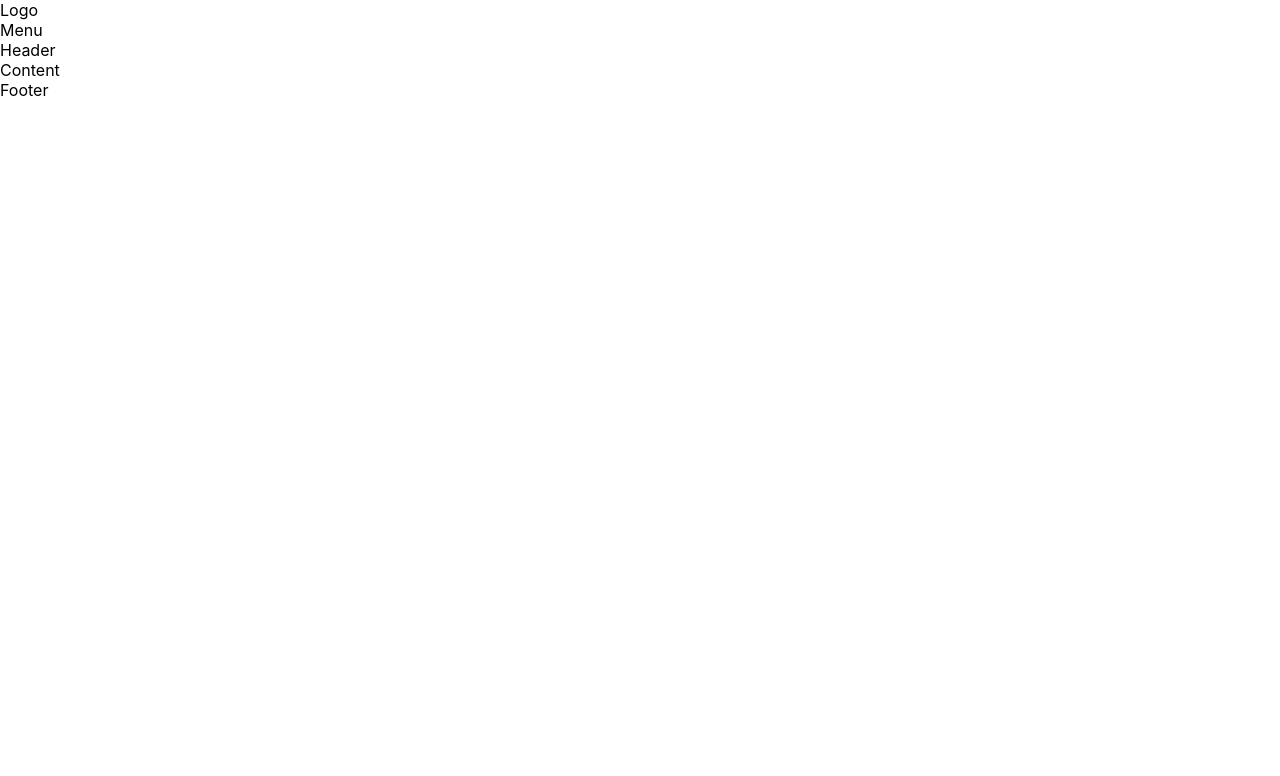
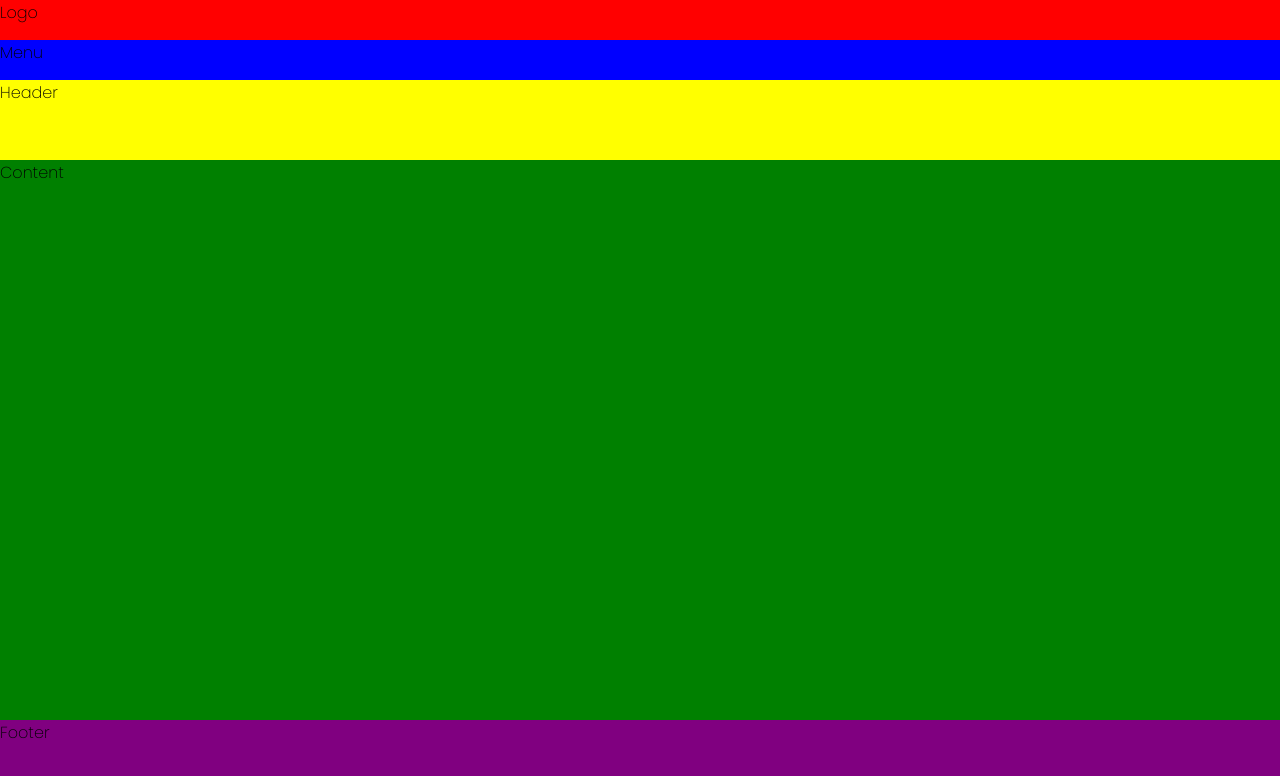
Before and after one commit to cassiorsfreitas/notelist-app-react, a React (Create React App) app in the folder app/: page / in a window 1280 px wide. Shown: the top 776 px of the page. Built offline with nearby package versions, Linux system fonts and the light colour scheme.

Commit message:
added registerServiceWorker file and started grid css

```diff
--- a/app/public/index.html
+++ b/app/public/index.html
@@ -24,20 +24,11 @@
     work correctly both with client-side routing and a non-root public URL.
     Learn how to configure a non-root public URL by running `npm run build`.
   -->
+  <link href="https://fonts.googleapis.com/css2?family=Poppins:wght@200&display=swap" rel="stylesheet">
   <title>Note List - Learning React</title>
 </head>
 <body>
   <noscript>You need to enable JavaScript to run this app.</noscript>
   <div id="root"></div>
-    <!--
-      This HTML file is a template.
-      If you open it directly in the browser, you will see an empty page.
-
-      You can add webfonts, meta tags, or analytics to this file.
-      The build step will place the bundled scripts into the <body> tag.
-
-      To begin the development, run `npm start` or `yarn start`.
-      To create a production bundle, use `npm run build` or `yarn build`.
-    -->
 </body>
 </html>
--- a/app/src/index.css
+++ b/app/src/index.css
@@ -1,4 +1,5 @@
 body {
+  padding: 0;
   margin: 0;
   font-family: -apple-system, BlinkMacSystemFont, 'Segoe UI', 'Roboto', 'Oxygen',
     'Ubuntu', 'Cantarell', 'Fira Sans', 'Droid Sans', 'Helvetica Neue',
--- a/app/src/index.js
+++ b/app/src/index.js
@@ -2,6 +2,7 @@ import React from 'react';
 import ReactDOM from 'react-dom';
 import './index.css';
 import App from './main/App';
+import registerServiceWorker from './registerServiceWorker';
 
 ReactDOM.render(
   <React.StrictMode>
@@ -10,6 +11,4 @@ ReactDOM.render(
   document.getElementById('root')
 );
 
-// If you want to start measuring performance in your app, pass a function
-// to log results (for example: reportWebVitals(console.log))
-// or send to an analytics endpoint. Learn more: https://bit.ly/CRA-vitals
+registerServiceWorker();
--- a/app/src/main/App.css
+++ b/app/src/main/App.css
@@ -0,0 +1,30 @@
+/* Debugger CSS */
+.logo{
+    background-color: red;
+}
+.menu-area{
+    background-color: blue;
+}
+.header{
+    background-color: yellow;
+}
+.content{
+    background-color: green;
+}
+.footer{
+    background-color: purple;
+}
+
+/* Init CSS */
+
+* {
+    font-family: 'Poppins', sans-serif;
+    background-color: #fff;
+}
+
+.app{
+    margin: 0px;
+    display: grid;
+    grid-template-columns: 1fr;
+    grid-template-rows: 5vh 5vh 10vh 70vh 10vh;
+}
--- a/app/src/main/App.jsx
+++ b/app/src/main/App.jsx
@@ -1,3 +1,4 @@
+/* eslint-disable import/no-anonymous-default-export */
 import './App.css'
 import React from 'react'
 
--- /dev/null
+++ b/app/src/registerServiceWorker.js
@@ -0,0 +1,108 @@
+// In production, we register a service worker to serve assets from local cache.
+
+// This lets the app load faster on subsequent visits in production, and gives
+// it offline capabilities. However, it also means that developers (and users)
+// will only see deployed updates on the "N+1" visit to a page, since previously
+// cached resources are updated in the background.
+
+// To learn more about the benefits of this model, read https://goo.gl/KwvDNy.
+// This link also includes instructions on opting out of this behavior.
+
+const isLocalhost = Boolean(
+    window.location.hostname === 'localhost' ||
+      // [::1] is the IPv6 localhost address.
+      window.location.hostname === '[::1]' ||
+      // 127.0.0.1/8 is considered localhost for IPv4.
+      window.location.hostname.match(
+        /^127(?:\.(?:25[0-5]|2[0-4][0-9]|[01]?[0-9][0-9]?)){3}$/
+      )
+  )
+
+  export default function register () {
+    if (process.env.NODE_ENV === 'production' && 'serviceWorker' in navigator) {
+      // The URL constructor is available in all browsers that support SW.
+      const publicUrl = new URL(process.env.PUBLIC_URL, window.location)
+      if (publicUrl.origin !== window.location.origin) {
+        // Our service worker won't work if PUBLIC_URL is on a different origin
+        // from what our page is served on. This might happen if a CDN is used to
+        // serve assets; see https://github.com/facebookincubator/create-react-app/issues/2374
+        return
+      }
+
+      window.addEventListener('load', () => {
+        const swUrl = `${process.env.PUBLIC_URL}/service-worker.js`
+
+        if (!isLocalhost) {
+          // Is not local host. Just register service worker
+          registerValidSW(swUrl)
+        } else {
+          // This is running on localhost. Lets check if a service worker still exists or not.
+          checkValidServiceWorker(swUrl)
+        }
+      })
+    }
+  }
+
+  function registerValidSW (swUrl) {
+    navigator.serviceWorker
+      .register(swUrl)
+      .then(registration => {
+        registration.onupdatefound = () => {
+          const installingWorker = registration.installing
+          installingWorker.onstatechange = () => {
+            if (installingWorker.state === 'installed') {
+              if (navigator.serviceWorker.controller) {
+                // At this point, the old content will have been purged and
+                // the fresh content will have been added to the cache.
+                // It's the perfect time to display a "New content is
+                // available; please refresh." message in your web app.
+                console.log('New content is available; please refresh.')
+              } else {
+                // At this point, everything has been precached.
+                // It's the perfect time to display a
+                // "Content is cached for offline use." message.
+                console.log('Content is cached for offline use.')
+              }
+            }
+          }
+        }
+      })
+      .catch(error => {
+        console.error('Error during service worker registration:', error)
+      })
+  }
+
+  function checkValidServiceWorker (swUrl) {
+    // Check if the service worker can be found. If it can't reload the page.
+    fetch(swUrl)
+      .then(response => {
+        // Ensure service worker exists, and that we really are getting a JS file.
+        if (
+          response.status === 404 ||
+          response.headers.get('content-type').indexOf('javascript') === -1
+        ) {
+          // No service worker found. Probably a different app. Reload the page.
+          navigator.serviceWorker.ready.then(registration => {
+            registration.unregister().then(() => {
+              window.location.reload()
+            })
+          })
+        } else {
+          // Service worker found. Proceed as normal.
+          registerValidSW(swUrl)
+        }
+      })
+      .catch(() => {
+        console.log(
+          'No internet connection found. App is running in offline mode.'
+        )
+      })
+  }
+
+  export function unregister () {
+    if ('serviceWorker' in navigator) {
+      navigator.serviceWorker.ready.then(registration => {
+        registration.unregister()
+      })
+    }
+  }
```
Lines whose indentation alone changed are shown as unchanged.
